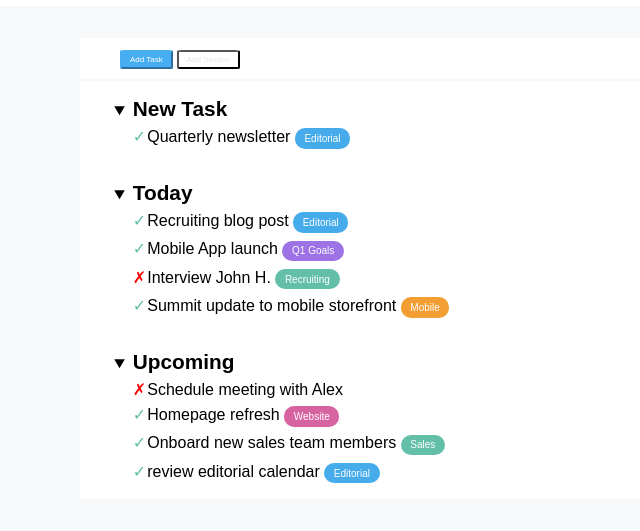
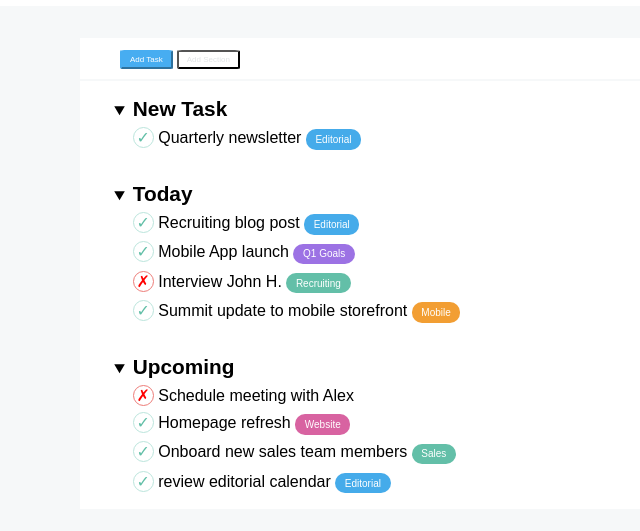
Before and after one commit to MatteoDiMario96/html-css-toboolist, a plain HTML site: page index.html in a window 1280 px wide. Shown: the part 53-584 px from the top of the page, without its empty margins (0-640 px from the left). Drawn offline with Linux system fonts and the light colour scheme.

Commit message:
Fatti check marker e cross marker

```diff
--- a/css/style.css
+++ b/css/style.css
@@ -89,21 +89,23 @@ list-style-type: none;
     display: inline-block;
 }
 
-.circle{
-    border-radius: 50%;
-    width: 10px;
-    height: 10px;
-    border-color: #bbe5dc;
+.marker{
+    width: 21px;
+    height: 21px;
+    text-align: center;
+    border-radius:50%;
 }
 
 .check-marker{
     color: #60bea6;
     font-weight: 400;
-
+    border: solid 1px #bbe5dc;
 }
 
 .cross-marker{
-color: red;
+    color: red;
+    border: 1.5px solid red;
+    border-color: #ed7c78;
 }
 
 .tipo-legenda{
--- a/index.html
+++ b/index.html
@@ -40,9 +40,7 @@
                         <!--Lista Figlio-->
                         <ul>
                             <li class="li-figlio li-figlio-fatto">
-                                <div class="span-inlineblock circle">
-                                    <p class="check-marker">&check;</p>
-                                </div>
+                                <span class="inline check-marker marker">&check;</span>
                                 Quarterly newsletter
                                     <div class="inline tipo-legenda blu">
                                         Editorial
@@ -60,36 +58,28 @@
                         <!--Lista Figlio-->
                         <ul>
                             <li class="li-figlio li-figlio-fatto">
-                                <div class="span-inlineblock circle">
-                                    <p class="check-marker">&check;</p>
-                                </div>
-                                Recruiting blog post
+                                    <span class="inline check-marker marker">&check;</span>
+                                    Recruiting blog post
                                     <div class=" inline tipo-legenda blu">
                                             Editorial
                                     </div>
                             </li>
                             <li class="li-figlio li-figlio-fatto">
-                                <div class="span-inlineblock circle">
-                                    <p class="check-marker">&check;</p>
-                                </div>
+                                    <span class="inline check-marker marker">&check;</span>
                                 Mobile App launch
                                     <div class=" inline tipo-legenda viola">
                                         Q1 Goals
                                     </div>
                             </li>
                             <li class="li-figlio li-figlio-non-fatto">
-                                <div class="span-inlineblock circle">
-                                    <p class="cross-marker">&cross;</p>
-                                </div>
+                                    <span class="inline cross-marker marker">&cross;</span>
                                 Interview John H.
                                     <div class=" inline tipo-legenda verde">
                                         Recruiting
                                     </div>
                             </li>
                             <li class="li-figlio li-figlio-fatto">
-                                <div class="span-inlineblock circle">
-                                    <p class="check-marker">&check;</p>
-                                </div>
+                                    <span class="inline check-marker marker">&check;</span>
                                 Summit update to mobile storefront
                                     <div class=" inline tipo-legenda arancione">
                                         Mobile
@@ -107,33 +97,25 @@
                         <!--Lista Figlio-->
                         <ul>
                             <li class="li-figlio li-figlio-non-fatto">
-                                <div class="span-inlineblock circle">
-                                    <p class="cross-marker">&cross;</p>
-                                </div>
+                                    <span class="inline cross-marker marker">&cross;</span>
                                 Schedule meeting with Alex
                             </li>
                             <li class="li-figlio li-figlio-fatto">
-                                <div class="span-inlineblock circle">
-                                    <p class="check-marker">&check;</p>
-                                </div>
+                                    <span class="inline check-marker marker">&check;</span>
                                 Homepage refresh
                                 <div class=" inline tipo-legenda fucsia">
                                     Website
                                 </div>
                             </li>
                             <li class="li-figlio li-figlio-fatto">
-                                <div class="span-inlineblock circle">
-                                    <p class="check-marker">&check;</p>
-                                </div>
+                                    <span class="inline check-marker marker">&check;</span>
                                 Onboard new sales team members
                                 <div class=" inline tipo-legenda verde">
                                     Sales
                                 </div>
                             </li>
                             <li class="li-figlio li-figlio-fatto">
-                                <div class="span-inlineblock circle">
-                                    <p class="check-marker">&check;</p>
-                                </div>
+                                    <span class="inline check-marker marker">&check;</span>
                                 review editorial calendar
                                     <div class=" inline tipo-legenda blu">
                                         Editorial
```
